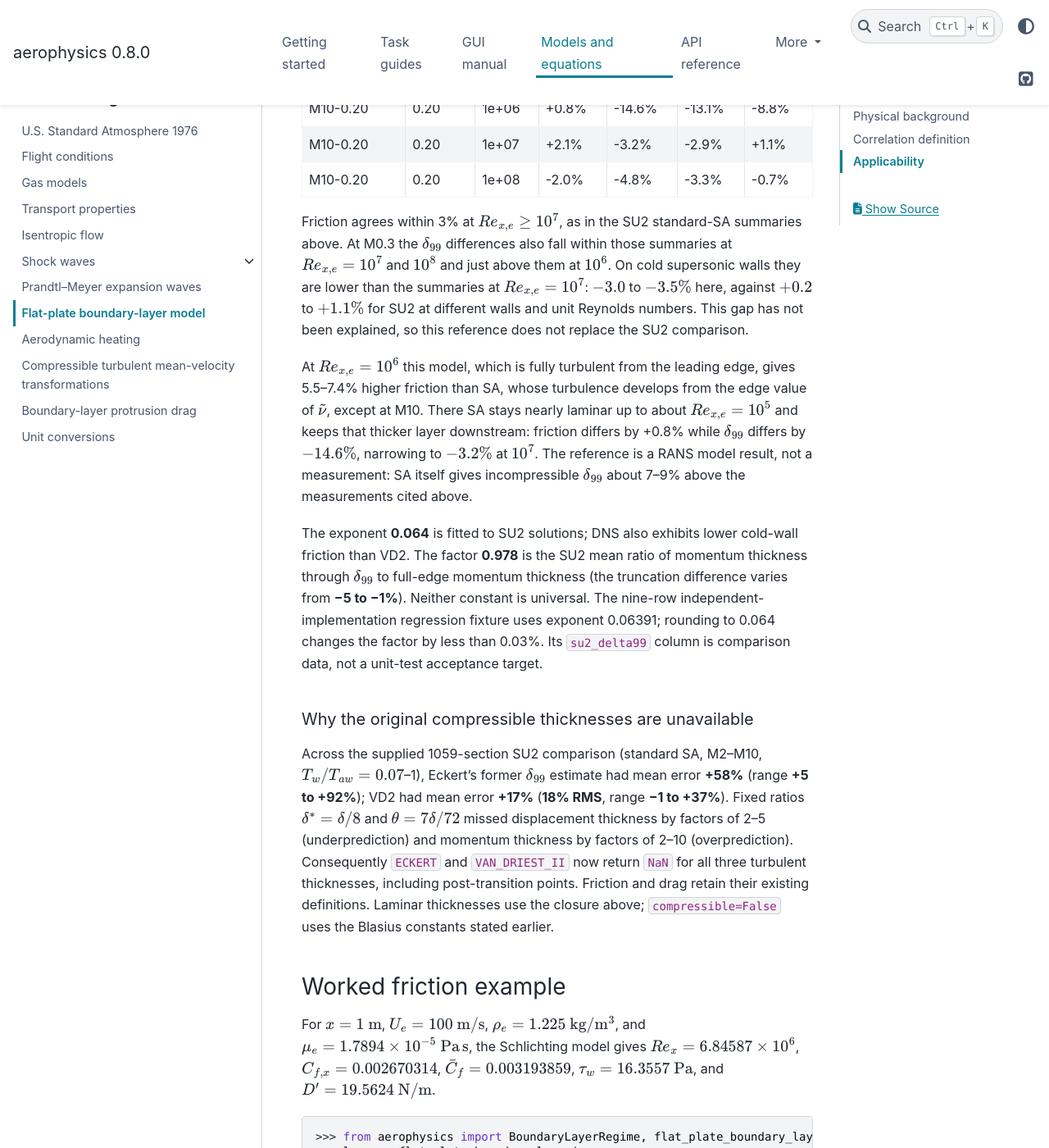
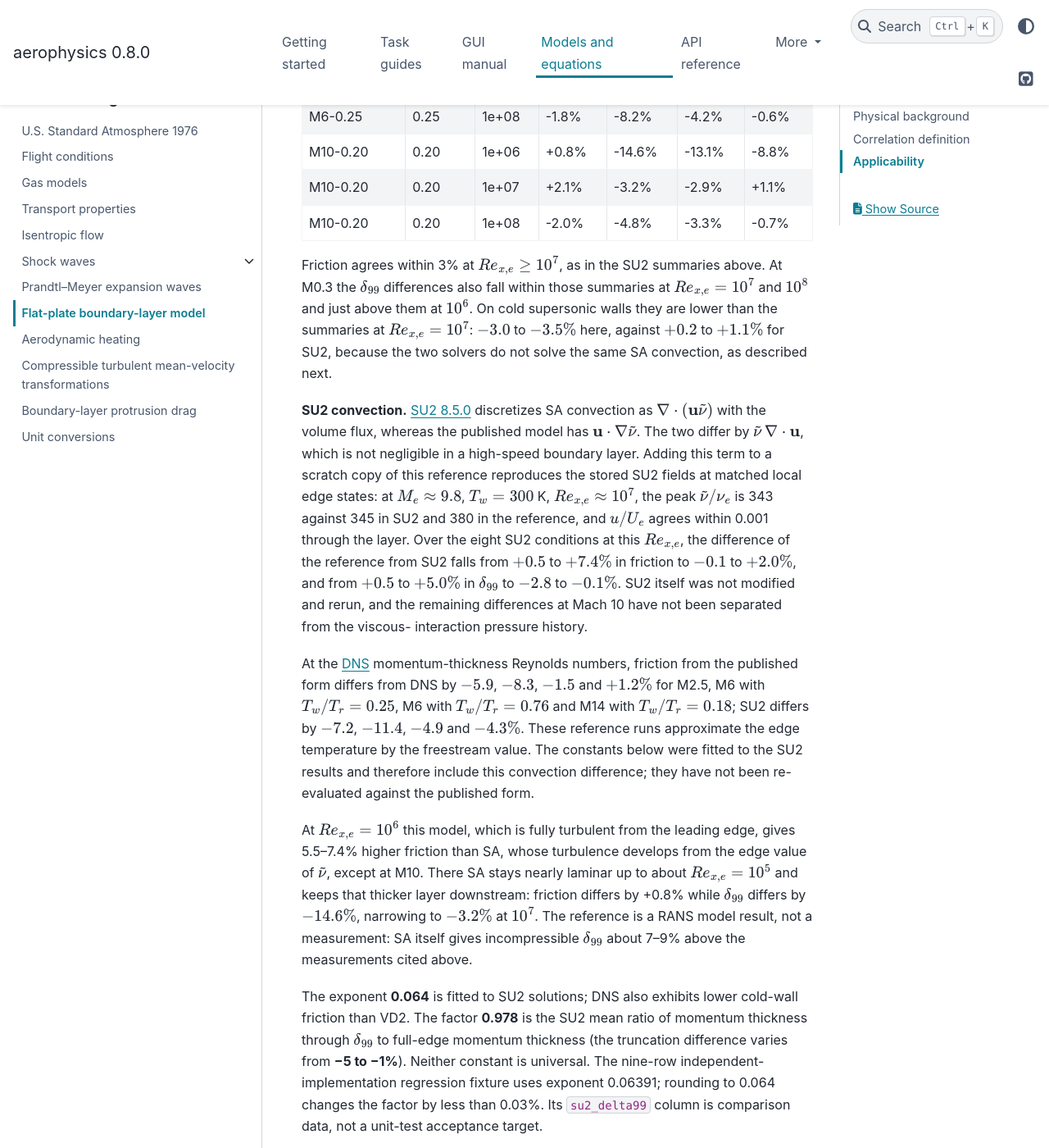
Before and after one commit to pandorobo11/aerophysics, a Sphinx documentation site: the page built from docs/models/flat_plate_boundary_layer.rst, in a window 1280 px wide and 1400 px high, scrolled down 21433 px. Shown: the whole window at 82% size. Built offline with Sphinx 7.4.7 and the PyData theme 0.15.4, drawn with Linux system fonts in a browser that asks for light colours; some of the changed text lies outside the part shown.

Commit message:
docs: explain the SU2 difference from the SA reference
SU2 8.5.0 discretizes SA convection as div(u nu_tilde) with the volume flux, not
u.grad(nu_tilde). Adding nu_tilde div(u) to a scratch copy of the reference
reproduces the stored SU2 fields, and accounts for most of the friction and
delta99 gap. Describe this, note that "standard SA" in the SU2 summaries means
SA_OPTIONS=NONE, and state that the constants fitted to SU2 include this effect.

Co-Authored-By: Claude Opus 5.5 <noreply@anthropic.com>

```diff
--- a/docs/models/flat_plate_boundary_layer.rst
+++ b/docs/models/flat_plate_boundary_layer.rst
@@ -933,7 +933,9 @@ assumption.
 
 The following summaries are externally supplied validation results dated
 2026-11-01, not simulations rerun by this package's test suite. Differences
-are model minus reference, divided by reference:
+are model minus reference, divided by reference. "Standard SA" below means
+``SA_OPTIONS=NONE`` in SU2 8.5.0, whose convection differs from the published
+model at high speed; see :ref:`the note on SU2 convection <su2-sa-convection>`.
 
 * Against SU2 8.5.0 standard SA, :math:`\delta_{99}` RMS differences are
   **2.5%** for the eight fitted conditions (343 sections), **2.3%** for six
@@ -1029,14 +1031,41 @@ temperature. Displacement thickness is integrated through
 
 .. include:: ../_generated/turbulent_sa_comparison.rst
 
-Friction agrees within 3% at :math:`Re_{x,e}\ge10^7`, as in the SU2 standard-SA
-summaries above. At M0.3 the :math:`\delta_{99}` differences also fall within
-those summaries at :math:`Re_{x,e}=10^7` and :math:`10^8` and just above them
-at :math:`10^6`. On cold supersonic walls they are lower than the summaries at
+Friction agrees within 3% at :math:`Re_{x,e}\ge10^7`, as in the SU2 summaries
+above. At M0.3 the :math:`\delta_{99}` differences also fall within those
+summaries at :math:`Re_{x,e}=10^7` and :math:`10^8` and just above them at
+:math:`10^6`. On cold supersonic walls they are lower than the summaries at
 :math:`Re_{x,e}=10^7`: :math:`-3.0` to :math:`-3.5\%` here, against
-:math:`+0.2` to :math:`+1.1\%` for SU2 at different walls and unit Reynolds
-numbers. This gap has not been explained, so this reference does not replace
-the SU2 comparison.
+:math:`+0.2` to :math:`+1.1\%` for SU2, because the two solvers do not solve the
+same SA convection, as described next.
+
+.. _su2-sa-convection:
+
+**SU2 convection.** :ref:`SU2 8.5.0 <ref-su2-sa-convection>` discretizes SA
+convection as :math:`\nabla\cdot(\mathbf{u}\tilde\nu)` with the volume flux,
+whereas the published model has :math:`\mathbf{u}\cdot\nabla\tilde\nu`. The two
+differ by :math:`\tilde\nu\,\nabla\cdot\mathbf{u}`, which is not negligible in a
+high-speed boundary layer. Adding this term to a scratch copy of this reference
+reproduces the stored SU2 fields at matched local edge states: at
+:math:`M_e\approx9.8`, :math:`T_w=300` K, :math:`Re_{x,e}\approx10^7`, the peak
+:math:`\tilde\nu/\nu_e` is 343 against 345 in SU2 and 380 in the reference, and
+:math:`u/U_e` agrees within 0.001 through the layer. Over the eight SU2
+conditions at this :math:`Re_{x,e}`, the difference of the reference from SU2
+falls from :math:`+0.5` to :math:`+7.4\%` in friction to :math:`-0.1` to
+:math:`+2.0\%`, and from :math:`+0.5` to :math:`+5.0\%` in :math:`\delta_{99}` to
+:math:`-2.8` to :math:`-0.1\%`. SU2 itself was not modified and rerun, and the
+remaining differences at Mach 10 have not been separated from the viscous-
+interaction pressure history.
+
+At the :ref:`DNS <ref-zhang-duan-choudhari-2018>` momentum-thickness Reynolds
+numbers, friction from the published form differs from DNS by :math:`-5.9`,
+:math:`-8.3`, :math:`-1.5` and :math:`+1.2\%` for M2.5, M6 with
+:math:`T_w/T_r=0.25`, M6 with :math:`T_w/T_r=0.76` and M14 with
+:math:`T_w/T_r=0.18`; SU2 differs by :math:`-7.2`, :math:`-11.4`, :math:`-4.9`
+and :math:`-4.3\%`. These reference runs approximate the edge temperature by
+the freestream value. The constants below were fitted to the SU2 results and
+therefore include this convection difference; they have not been re-evaluated
+against the published form.
 
 At :math:`Re_{x,e}=10^6` this model, which is fully turbulent from the leading
 edge, gives 5.5--7.4% higher friction than SA, whose turbulence develops from
```
Also changed, not shown: docs/references.rst (+9 -0 lines).
